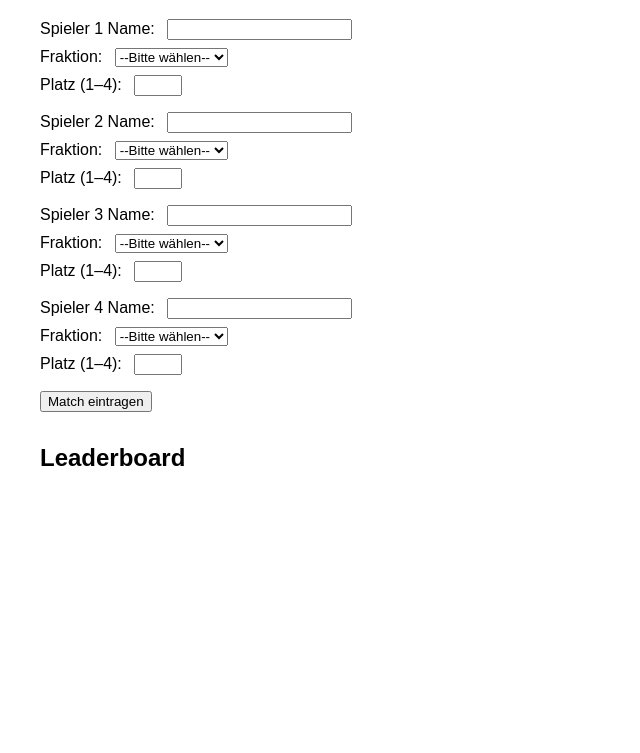
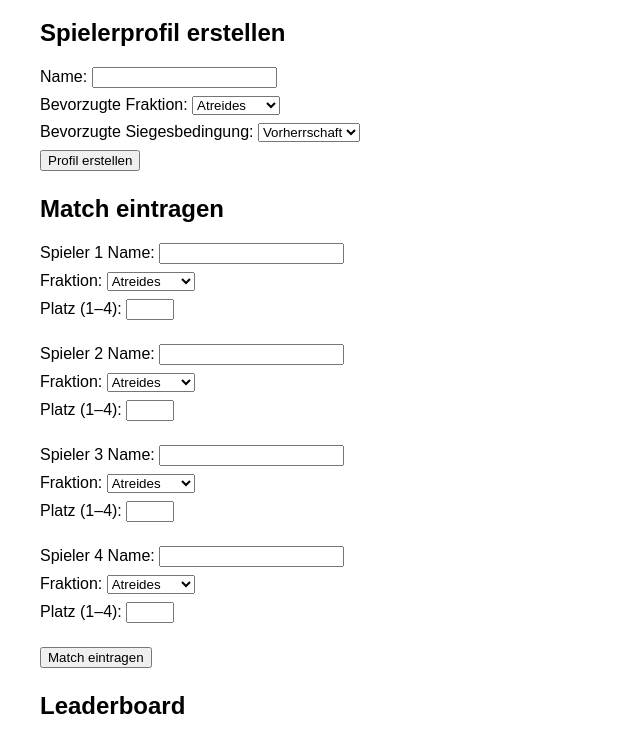
Before and after one commit to willdomaybe/dune-trueskill-rank, a website: page public/index.html in a window 1280 px wide. Shown: the part 101-854 px from the top of the page, without its empty margins (0-640 px from the left). Before the commit the page ends 800 px from the top, so only its background shows below. Drawn offline with Linux system fonts and the light colour scheme; no server answers.

Commit message:
Update my project

```diff
--- a/public/index.html
+++ b/public/index.html
@@ -2,7 +2,7 @@
 <html lang="de">
 <head>
   <meta charset="UTF-8">
-  <title>Dune Ranking</title>
+  <title>Dune Spice Wars Ranked</title>
   <style>
     .faction-atreides  { color: green; }
     .faction-smuggler  { color: blue; }
@@ -11,106 +11,85 @@
     .faction-harkonnen { color: red; }
     .faction-corrino   { color: gray; }
     .faction-fremen    { color: yellow; }
-
     body { font-family: sans-serif; padding: 2rem; }
-    form, #leaderboard { margin-bottom: 2rem; }
-    .player-entry { margin-bottom: 1rem; }
-    label { display: block; margin-bottom: .5rem; }
-    select, input { margin-left: .5rem; }
+    .player-entry, form, #leaderboard { margin-bottom: 1.5rem; }
+    label { display: block; margin: .5rem 0; }
   </style>
 </head>
 <body>
   <h1>Dune Spice Wars Ranked</h1>
 
+  <!-- Profil anlegen -->
+  <h2>Spielerprofil erstellen</h2>
+  <form id="profileForm">
+    <label>Name: <input name="name" required></label>
+    <label>Bevorzugte Fraktion:
+      <select name="faction" required>
+        <option>Atreides</option><option>Smuggler</option><option>Ecaz</option>
+        <option>Vernius</option><option>Harkonnen</option><option>Corrino</option>
+        <option>Fremen</option>
+      </select>
+    </label>
+    <label>Bevorzugte Siegesbedingung:
+      <select name="victory" required>
+        <option>Vorherrschaft</option><option>Hegemonie</option>
+        <option>Politisch</option><option>Wirtschaftlich</option>
+        <option>Attentate</option>
+      </select>
+    </label>
+    <button type="submit">Profil erstellen</button>
+    <div id="profileStatus"></div>
+  </form>
+
+  <!-- Match eintragen -->
+  <h2>Match eintragen</h2>
   <form id="matchForm">
     <div id="players">
-      <!-- Vier Spieler‑Blöcke -->
+      <!-- vier Blöcke -->
       <div class="player-entry">
-        <label>Spieler 1 Name:
-          <input type="text" name="name" required />
-        </label>
+        <label>Spieler 1 Name: <input name="name" required></label>
         <label>Fraktion:
           <select name="faction" required>
-            <option value="">--Bitte wählen--</option>
-            <option value="Atreides">Atreides</option>
-            <option value="Smuggler">Smuggler</option>
-            <option value="Ecaz">Ecaz</option>
-            <option value="Vernius">Vernius</option>
-            <option value="Harkonnen">Harkonnen</option>
-            <option value="Corrino">Corrino</option>
-            <option value="Fremen">Fremen</option>
+            <option>Atreides</option><option>Smuggler</option><option>Ecaz</option>
+            <option>Vernius</option><option>Harkonnen</option><option>Corrino</option>
+            <option>Fremen</option>
           </select>
         </label>
-        <label>Platz (1–4):
-          <input type="number" name="place" min="1" max="4" required />
-        </label>
+        <label>Platz (1–4): <input name="place" type="number" min="1" max="4" required></label>
       </div>
-      <!-- ... 3 weitere Blöcke analog ... -->
+      <!-- Kopiere 3× für Spieler 2–4 -->
       <div class="player-entry">
-        <label>Spieler 2 Name:
-          <input type="text" name="name" required />
-        </label>
-        <label>Fraktion:
-          <select name="faction" required>
-            <option value="">--Bitte wählen--</option>
-            <option value="Atreides">Atreides</option>
-            <option value="Smuggler">Smuggler</option>
-            <option value="Ecaz">Ecaz</option>
-            <option value="Vernius">Vernius</option>
-            <option value="Harkonnen">Harkonnen</option>
-            <option value="Corrino">Corrino</option>
-            <option value="Fremen">Fremen</option>
-          </select>
-        </label>
-        <label>Platz (1–4):
-          <input type="number" name="place" min="1" max="4" required />
-        </label>
+        <label>Spieler 2 Name: <input name="name" required></label>
+        <label>Fraktion: <select name="faction" required>
+          <option>Atreides</option><option>Smuggler</option><option>Ecaz</option>
+          <option>Vernius</option><option>Harkonnen</option><option>Corrino</option>
+          <option>Fremen</option>
+        </select></label>
+        <label>Platz (1–4): <input name="place" type="number" min="1" max="4" required></label>
       </div>
       <div class="player-entry">
-        <label>Spieler 3 Name:
-          <input type="text" name="name" required />
-        </label>
-        <label>Fraktion:
-          <select name="faction" required>
-            <option value="">--Bitte wählen--</option>
-            <option value="Atreides">Atreides</option>
-            <option value="Smuggler">Smuggler</option>
-            <option value="Ecaz">Ecaz</option>
-            <option value="Vernius">Vernius</option>
-            <option value="Harkonnen">Harkonnen</option>
-            <option value="Corrino">Corrino</option>
-            <option value="Fremen">Fremen</option>
-          </select>
-        </label>
-        <label>Platz (1–4):
-          <input type="number" name="place" min="1" max="4" required />
-        </label>
+        <label>Spieler 3 Name: <input name="name" required></label>
+        <label>Fraktion: <select name="faction" required>
+          <option>Atreides</option><option>Smuggler</option><option>Ecaz</option>
+          <option>Vernius</option><option>Harkonnen</option><option>Corrino</option>
+          <option>Fremen</option>
+        </select></label>
+        <label>Platz (1–4): <input name="place" type="number" min="1" max="4" required></label>
       </div>
       <div class="player-entry">
-        <label>Spieler 4 Name:
-          <input type="text" name="name" required />
-        </label>
-        <label>Fraktion:
-          <select name="faction" required>
-            <option value="">--Bitte wählen--</option>
-            <option value="Atreides">Atreides</option>
-            <option value="Smuggler">Smuggler</option>
-            <option value="Ecaz">Ecaz</option>
-            <option value="Vernius">Vernius</option>
-            <option value="Harkonnen">Harkonnen</option>
-            <option value="Corrino">Corrino</option>
-            <option value="Fremen">Fremen</option>
-          </select>
-        </label>
-        <label>Platz (1–4):
-          <input type="number" name="place" min="1" max="4" required />
-        </label>
+        <label>Spieler 4 Name: <input name="name" required></label>
+        <label>Fraktion: <select name="faction" required>
+          <option>Atreides</option><option>Smuggler</option><option>Ecaz</option>
+          <option>Vernius</option><option>Harkonnen</option><option>Corrino</option>
+          <option>Fremen</option>
+        </select></label>
+        <label>Platz (1–4): <input name="place" type="number" min="1" max="4" required></label>
       </div>
     </div>
-
     <button type="submit">Match eintragen</button>
   </form>
 
+  <!-- Leaderboard -->
   <h2>Leaderboard</h2>
   <div id="leaderboard"></div>
 
--- a/public/main.js
+++ b/public/main.js
@@ -1,26 +1,45 @@
+// Profil erstellen
+document.getElementById('profileForm').addEventListener('submit', async e => {
+  e.preventDefault();
+  const f = e.target;
+  const body = {
+    name: f.name.value,
+    preferred_faction: f.faction.value,
+    preferred_victory: f.victory.value
+  };
+  const res = await fetch('/api/create-profile', {
+    method: 'POST',
+    headers: {'Content-Type':'application/json'},
+    body: JSON.stringify(body)
+  });
+  const json = await res.json();
+  document.getElementById('profileStatus').innerText = json.success
+    ? 'Profil gespeichert!'
+    : `Fehler: ${json.error}`;
+});
+
+// Match eintragen
 document.getElementById('matchForm').addEventListener('submit', async e => {
   e.preventDefault();
-
   const entries = Array.from(document.querySelectorAll('.player-entry'));
   const players = entries.map(div => ({
     name: div.querySelector('input[name="name"]').value,
     faction: div.querySelector('select[name="faction"]').value,
     place: parseInt(div.querySelector('input[name="place"]').value, 10)
   }));
-
   const res = await fetch('/api/report-match', {
     method: 'POST',
-    headers: { 'Content-Type': 'application/json' },
+    headers: {'Content-Type':'application/json'},
     body: JSON.stringify({ players })
   });
   if (!res.ok) {
     console.error('Fehler beim Eintragen:', await res.text());
     return;
   }
-
   loadLeaderboard();
 });
 
+// Leaderboard laden
 async function loadLeaderboard() {
   const res = await fetch('/api/leaderboard');
   if (!res.ok) {
@@ -28,8 +47,7 @@ async function loadLeaderboard() {
     return;
   }
   const data = await res.json();
-  const container = document.getElementById('leaderboard');
-  container.innerHTML = data
+  document.getElementById('leaderboard').innerHTML = data
     .map(u => {
       const cls = 'faction-' + u.faction.toLowerCase();
       return `<p class="${cls}">${u.name}: ${u.score}</p>`;
@@ -37,4 +55,5 @@ async function loadLeaderboard() {
     .join('');
 }
 
+// Initial
 loadLeaderboard();
```
Also changed, not shown: api/create-profile.js (added, +46 -0 lines), api/leaderboard.js (+5 -13 lines), api/report-match.js (+12 -39 lines).
